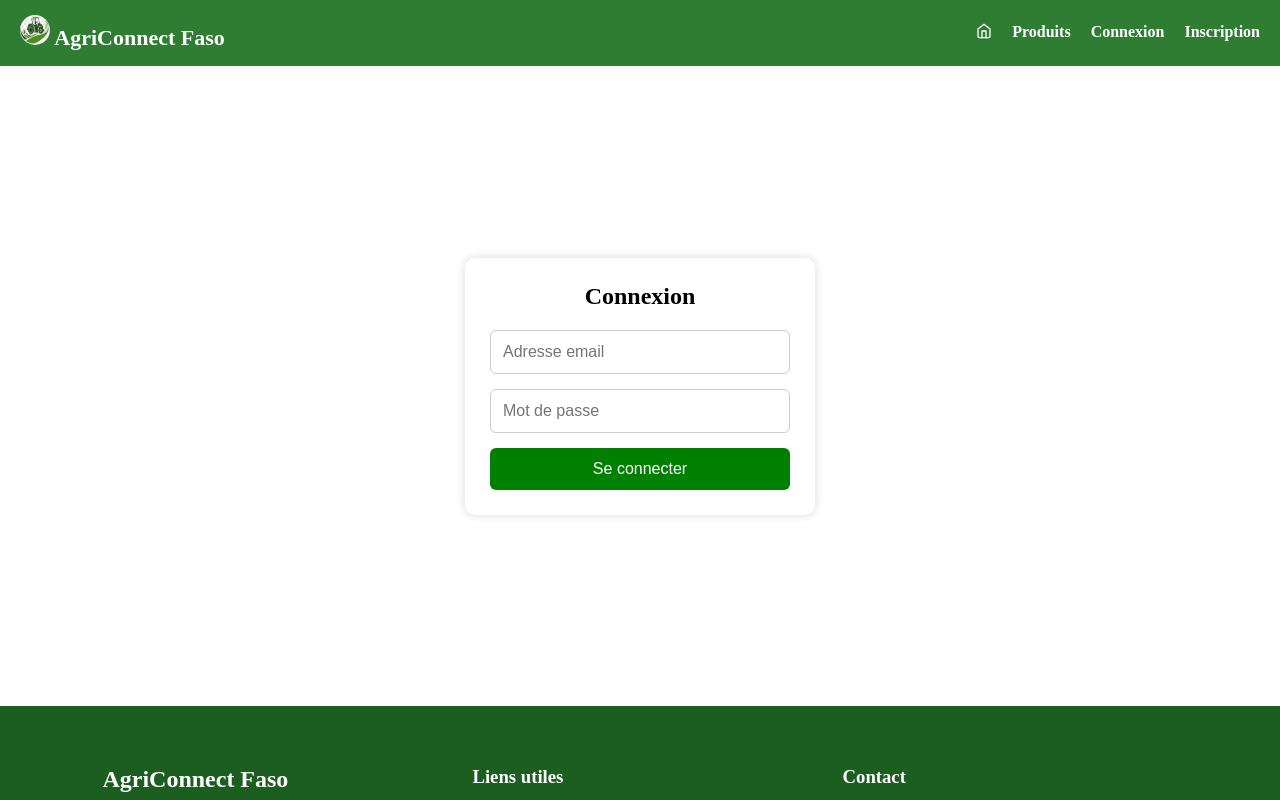
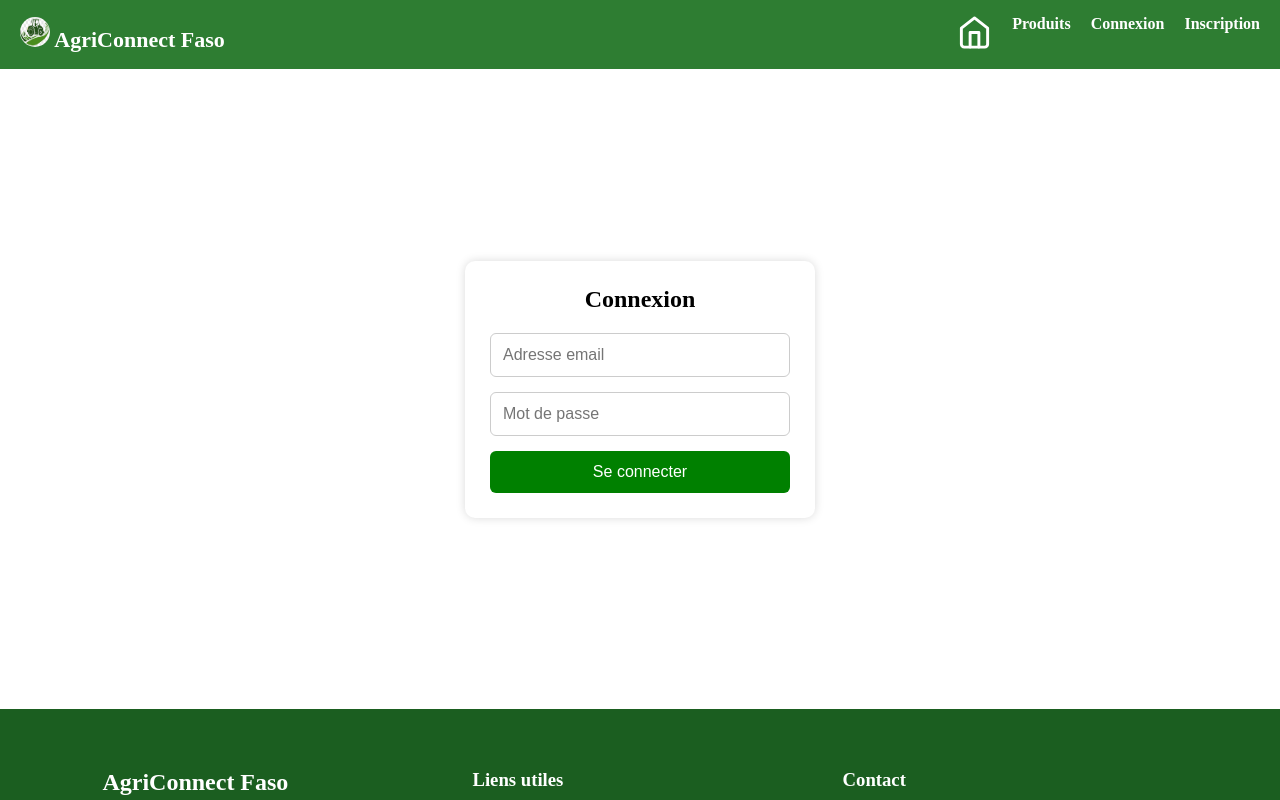
Before and after one commit to albertdima9215-dev/Projetagri, a React app in the folder frontend/: page /login in a window 1280 px wide. Shown: the top 800 px of the page. Built offline with nearby package versions, Linux system fonts and the light colour scheme; the HTML template or start-up script is replaced by a standard one.

Commit message:
Modification Navbar

```diff
--- a/frontend/src/components/Navbar.jsx
+++ b/frontend/src/components/Navbar.jsx
@@ -107,7 +107,7 @@ function Navbar() {
       <ul className={menuOpen ? "nav-links active" : "nav-links"}>
         <li>
           <Link to="/" onClick={() => setMenuOpen(false)}>
-            <FiHome />
+            <FiHome className="acceuil" />
           </Link>
         </li>
 
@@ -121,7 +121,7 @@ function Navbar() {
         <>
           <li>
             <Link to="/favorites" className="favorite-link">
-              <FaHeart/> Favoris
+              <FaHeart className="favori" /> Favoris
               {favoriteCount > 0 && (
               <span className="favorite-badge">
                 {favoriteCount}
--- a/frontend/src/css/navbar.css
+++ b/frontend/src/css/navbar.css
@@ -42,6 +42,10 @@
   color: white;
   text-decoration: none;
   font-weight: bold;
+}
+
+.nav-links a .acceuil, .nav-links a .favori{
+  font-size: 35px;
 }
 
 .nav-links a:hover {
```
